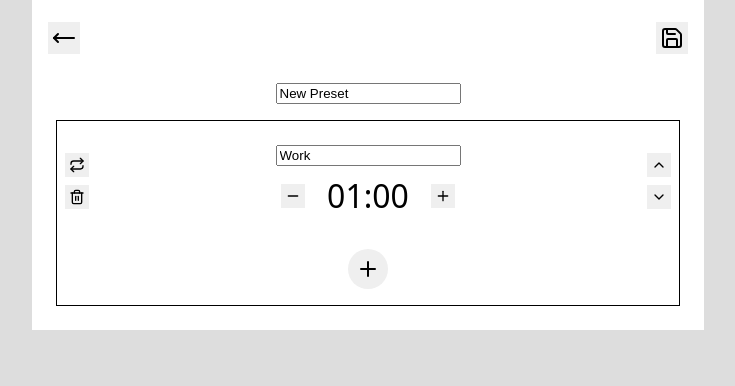
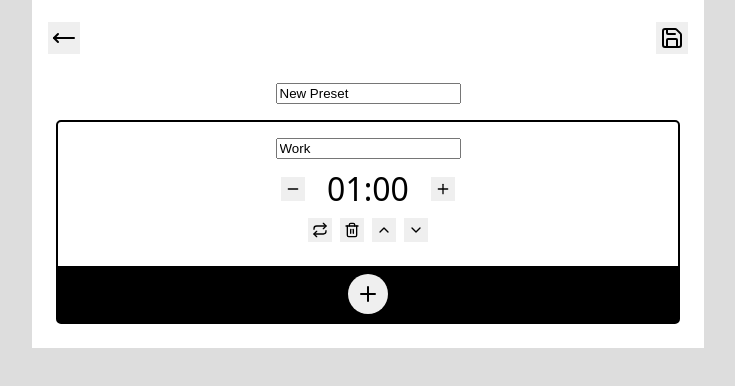
Before and after one commit to Garciat/programmable-timer-app, a React (Vite) app: page /new in a window 1280 px wide. Shown: the top 386 px of the page, without its empty margins (272-1007 px from the left). Built offline with nearby package versions, Linux system fonts and the light colour scheme.

Commit message:
improve editor style

```diff
--- a/src/App.css
+++ b/src/App.css
@@ -5,6 +5,7 @@
   --background-color-alt: light-dark(#000, #000);
   --text-color: light-dark(#000, #fff);
   --text-color-alt: light-dark(#fff, #fff);
+  --radius: 5px;
 }
 
 body {
--- a/src/components/PresetEditor.module.css
+++ b/src/components/PresetEditor.module.css
@@ -21,16 +21,26 @@
   justify-content: flex-start;
   gap: 0.5rem;
 
-  border: 1px solid var(--background-color-alt);
+  border: 2px solid var(--background-color-alt);
+  border-radius: var(--radius);
+}
+.sequence-editor-items {
+  display: flex;
+  flex-direction: column;
+  align-items: stretch;
+  justify-content: flex-start;
+  gap: 0.5rem;
+
   padding: 0.5rem;
 }
 .sequence-editor-item {
   display: flex;
-  flex-direction: row;
+  flex-direction: column;
   align-items: stretch;
-  justify-content: space-between;
+  justify-content: flex-start;
+  gap: 0.5rem;
 
-  gap: 0.5rem;
+  padding: 0.5rem;
 }
 .sequence-editor-item-value {
   flex-grow: 1;
@@ -39,35 +49,23 @@
   align-items: stretch;
   justify-content: flex-start;
 }
-.sequence-editor-item-controls {
+.sequence-editor-item > footer {
   display: flex;
-  flex-direction: column;
+  flex-direction: row;
   align-items: center;
   justify-content: center;
   gap: 0.5rem;
 }
-.sequence-editor-item-controls > button {
-  display: flex;
-  justify-content: center;
-  align-items: center;
-
-  border: 0;
-  padding: 0.25rem;
-}
-.sequence-editor-add {
+.sequence-editor > footer {
   display: flex;
   flex-direction: row;
   justify-content: center;
   align-items: center;
 
   padding: 0.5rem;
+  background-color: var(--background-color-alt);
 }
-.sequence-editor-add > button {
-  display: flex;
-  justify-content: center;
-  align-items: center;
-
-  border: 0;
+.sequence-editor > footer > button {
   border-radius: 50%;
   padding: 0.5rem;
 }
@@ -77,8 +75,6 @@
   flex-direction: column;
   align-items: stretch;
   justify-content: flex-start;
-
-  border: 2px solid black;
 }
 .loop-editor-header {
   display: flex;
@@ -89,12 +85,16 @@
 
   padding: 0.5rem;
   background-color: var(--background-color-alt);
+  border-radius: var(--radius) var(--radius) 0 0;
   color: var(--text-color-alt);
 }
 .loop-editor-label {
   display: flex;
   justify-content: center;
   align-items: center;
+}
+.loop-editor > .sequence-editor {
+  border-radius: 0 0 var(--radius) var(--radius);
 }
 
 .period-editor {
@@ -103,8 +103,6 @@
   align-items: center;
   justify-content: center;
   gap: 0.5rem;
-
-  padding: 1rem;
 }
 
 .seconds-editor {
--- a/src/components/PresetEditor.tsx
+++ b/src/components/PresetEditor.tsx
@@ -118,9 +118,17 @@ function SequenceEditor(
 
   return (
     <div className={classes["sequence-editor"]}>
+      <div className={classes["sequence-editor-items"]}>
         {timer.elements.map((element, index) => (
           <div key={index} className={classes["sequence-editor-item"]}>
-          <div className={classes["sequence-editor-item-controls"]}>
+            <div className={classes["sequence-editor-item-value"]}>
+              <TimerEditor
+                timer={element}
+                onChange={(newElement) =>
+                  updateElement(index, newElement)}
+              />
+            </div>
+            <footer>
               <button
                 type="button"
                 onClick={() =>
@@ -130,19 +138,10 @@ function SequenceEditor(
               </button>
               <button
                 type="button"
-              onClick={() =>
-                removeElement(index)}
+                onClick={() => removeElement(index)}
               >
                 <Trash2 size={buttonSize} />
               </button>
-          </div>
-          <div className={classes["sequence-editor-item-value"]}>
-            <TimerEditor
-              timer={element}
-              onChange={(newElement) => updateElement(index, newElement)}
-            />
-          </div>
-          <div className={classes["sequence-editor-item-controls"]}>
               <button
                 type="button"
                 onClick={() => moveElement(index, -1)}
@@ -155,18 +154,19 @@ function SequenceEditor(
               >
                 <ChevronDown size={buttonSize} />
               </button>
-          </div>
+            </footer>
           </div>
         ))}
+      </div>
 
-      <div className={classes["sequence-editor-add"]}>
+      <footer>
         <button
           type="button"
           onClick={() => appendNewElement()}
         >
           <Plus size={24} />
         </button>
-      </div>
+      </footer>
     </div>
   );
 }
```
Lines whose indentation alone changed are shown as unchanged.
